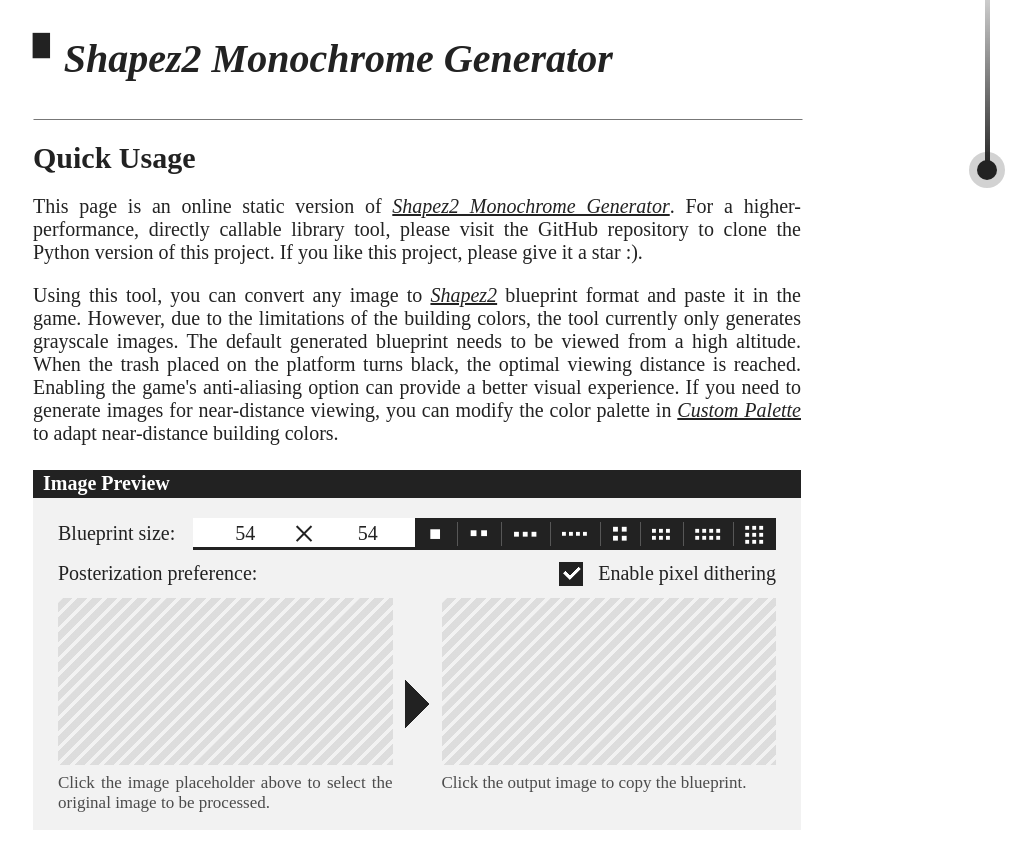
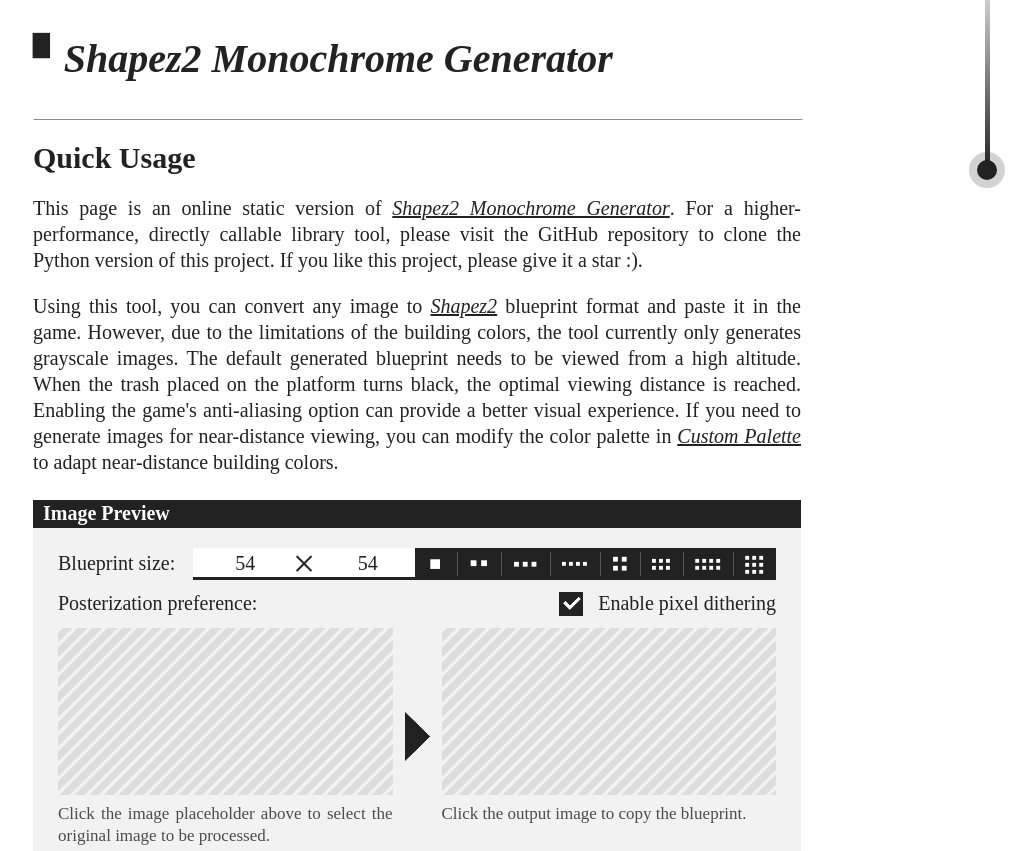
Before and after one commit to redstone-heart/shapez2-monochrome-generator, a plain HTML site: page docs/web-application/index.html in a window 1280 px wide. Shown: the top 851 px of the page, without its empty margins (223-1259 px from the left). Drawn offline with Linux system fonts and the light colour scheme.

Commit message:
Adjust line height for better reading.

```diff
--- a/docs/web-application/index.css
+++ b/docs/web-application/index.css
@@ -61,12 +61,13 @@
 }
 hr {
 	width: 100%;
-	border-color: #888A transparent transparent transparent;
+	border-color: #BBBB transparent transparent transparent;
 }
 p {
 	text-align: justify;
 	font-weight: light;
 	font-size: 1rem;
+	line-height: 1.3em;
 	margin-block-start: 0.5rem;
 	margin-block-end: 0.5rem;
 }
```
